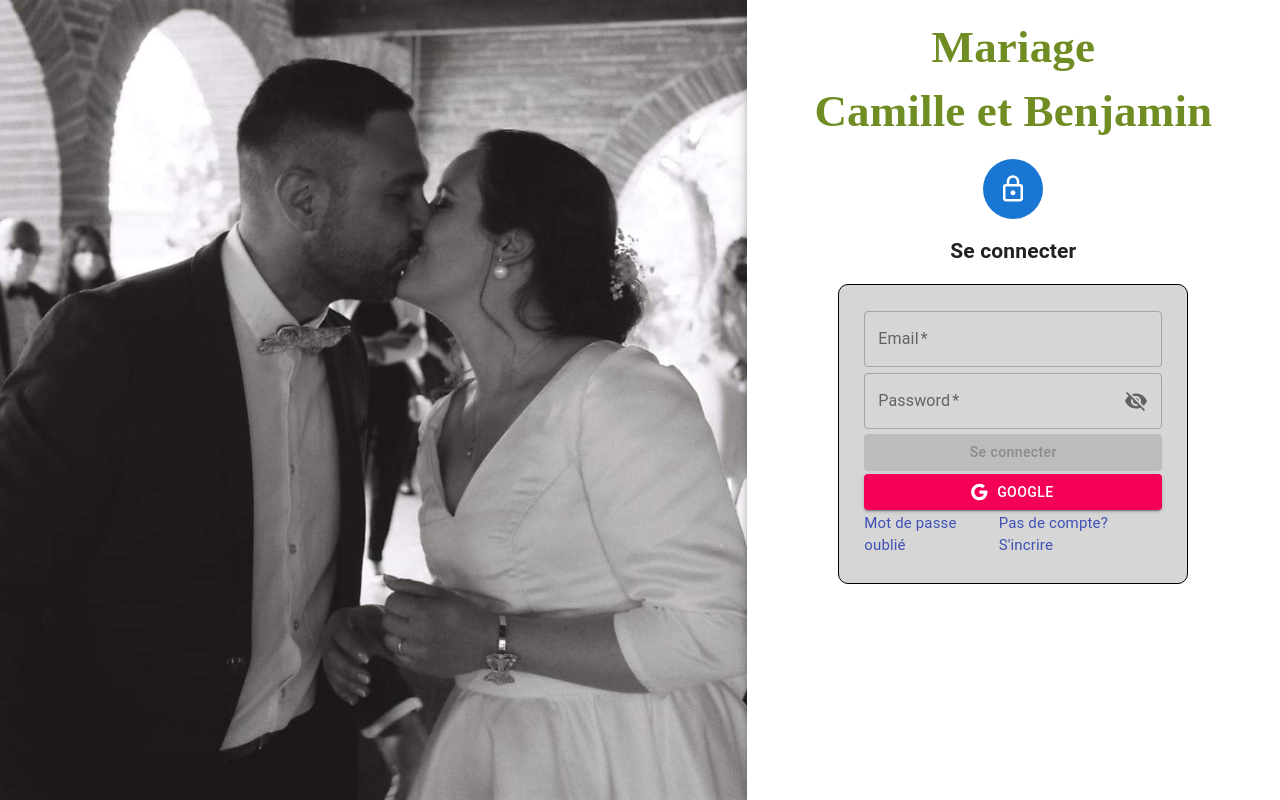
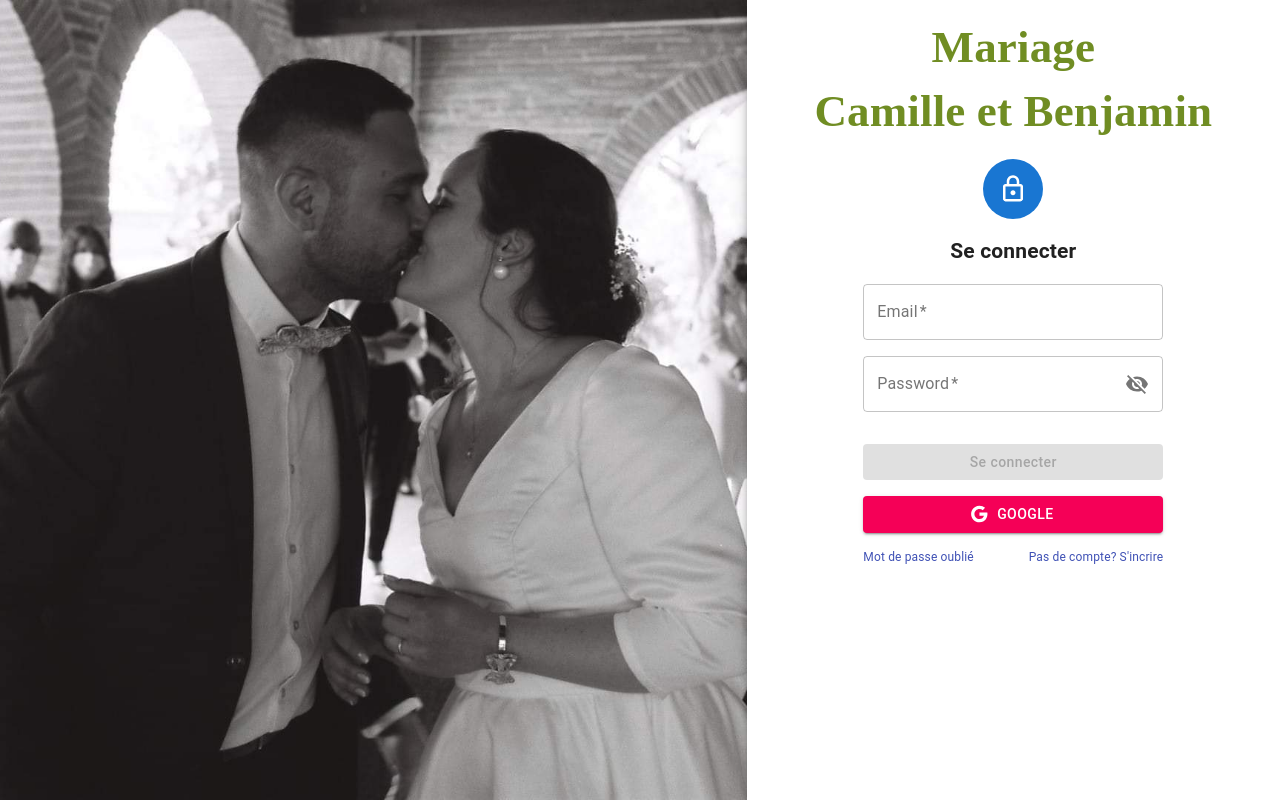
Before and after one commit to BenGex31/weddingguests, a React (Create React App) app: page / in a window 1280 px wide. Built offline with nearby package versions, Linux system fonts and the light colour scheme; no server answers; a web font is replaced by a local one.

Commit message:
Update Login.jsx

```diff
--- a/src/pages/Login.jsx
+++ b/src/pages/Login.jsx
@@ -9,7 +9,6 @@ import InputAdornments from "../components/InputAdornmets";
 import Button from "../components/Button";
 import Grid from "@mui/material/Grid";
 import ErrorMessage from "../components/ErrorMessage";
-import "./Login.css";
 import weddingCamBen from "../assets/weddingCamBen.jpeg";
 import WeddingTitle from "../components/WeddingTitle";
 import firebaseConfig from "../config/firebase";
@@ -145,7 +144,7 @@ const Login = () => {
             />
           </Stack>
           <h2 style={{ fontSize: 21 }}>Se connecter</h2>
-          <div className='containerForm'>
+          <Stack spacing={2} width={300}>
             <Input
               id='email'
               label='Email'
@@ -200,15 +199,19 @@ const Login = () => {
               color='secondary'
               startIcon={<GoogleIcon />}
             />
-            <div className='containerLink'>
+            <Stack
+              direction='row'
+              justifyContent='space-between'
+              sx={{ fontSize: 12 }}
+            >
               <Link underline='none' href='/forgotpassword'>
                 Mot de passe oublié
               </Link>
               <Link underline='none' href='/signup'>
                 Pas de compte? S'incrire
               </Link>
-            </div>
-          </div>
+            </Stack>
+          </Stack>
         </Box>
       </Grid>
     </Grid>
```
